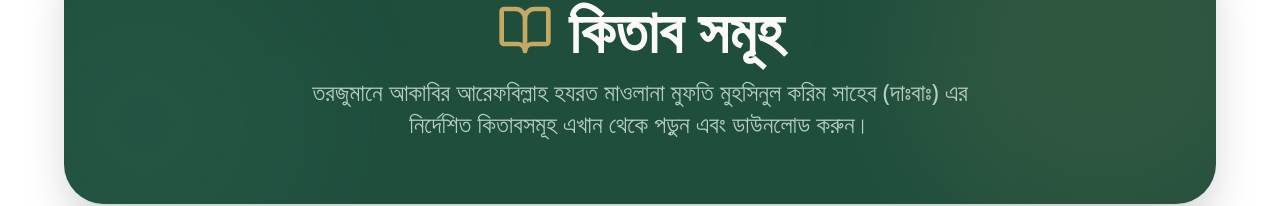
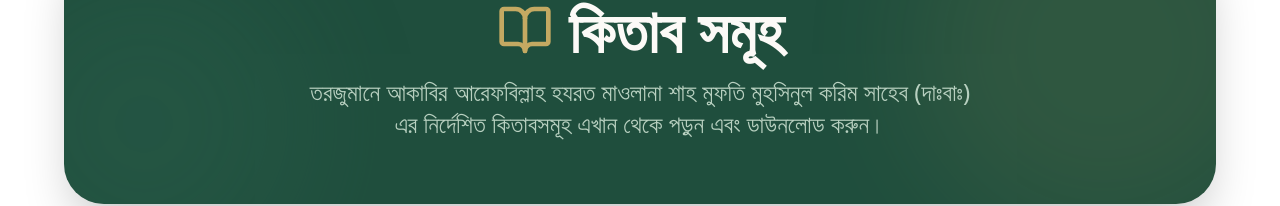
Before and after one commit to opin-novice/khanqaye-yadgare-hakimul-ummat, a Next.js app in the folder website/: page /kitab in a window 1280 px wide. Shown: the part 201-407 px from the top of the page. Built offline with nearby package versions, Linux system fonts and the light colour scheme; no server answers.

Commit message:
শাহ

```diff
--- a/website/app/kitab/page.js
+++ b/website/app/kitab/page.js
@@ -27,7 +27,7 @@ export default async function KitabPage() {
             কিতাব সমূহ
           </h1>
           <p className="text-[#b8d0c0] font-medium text-lg md:text-2xl max-w-2xl mx-auto">
-            তরজুমানে আকাবির আরেফবিল্লাহ হযরত মাওলানা মুফতি মুহসিনুল করিম সাহেব (দাঃবাঃ) এর নির্দেশিত কিতাবসমূহ এখান থেকে পড়ুন এবং ডাউনলোড করুন।
+            তরজুমানে আকাবির আরেফবিল্লাহ হযরত মাওলানা শাহ মুফতি মুহসিনুল করিম সাহেব (দাঃবাঃ) এর নির্দেশিত কিতাবসমূহ এখান থেকে পড়ুন এবং ডাউনলোড করুন।
           </p>
         </div>
       </div>
```
